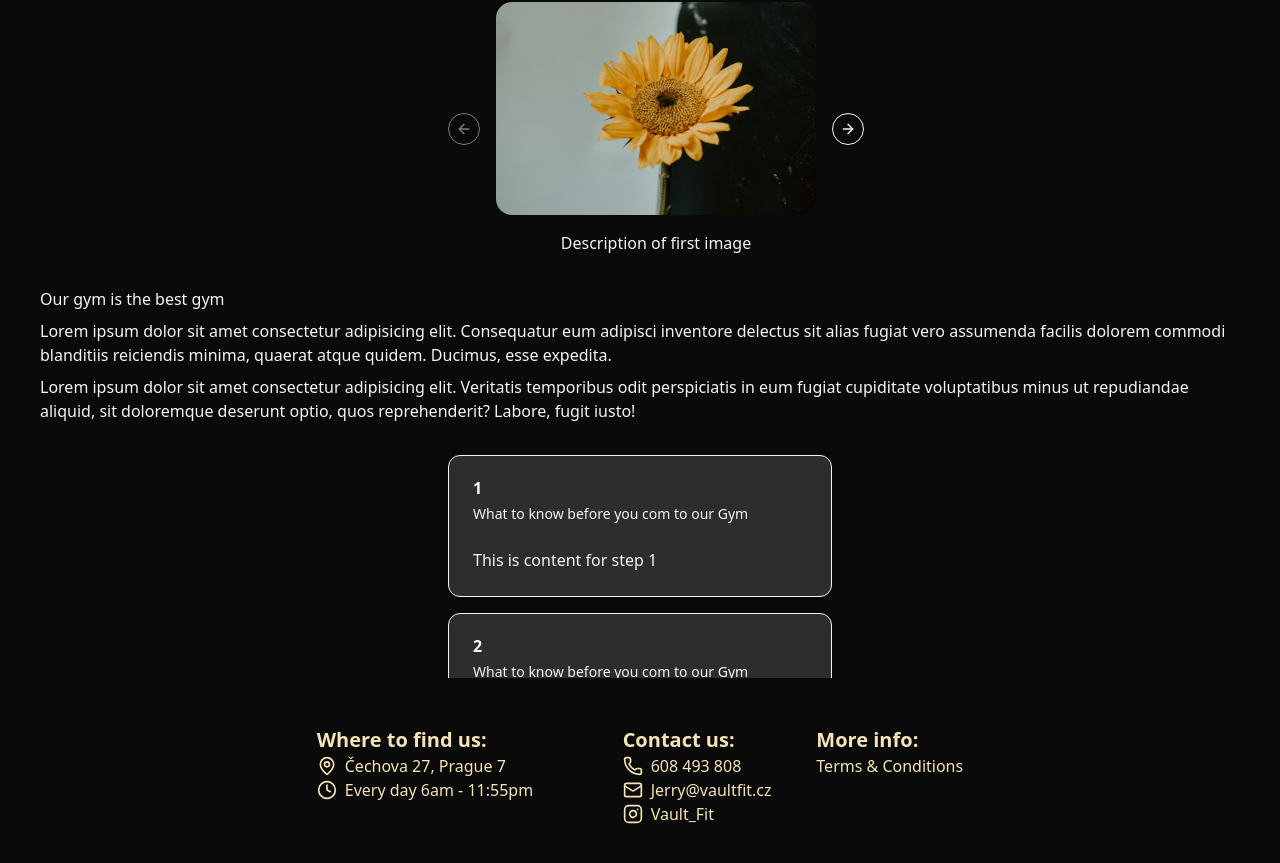
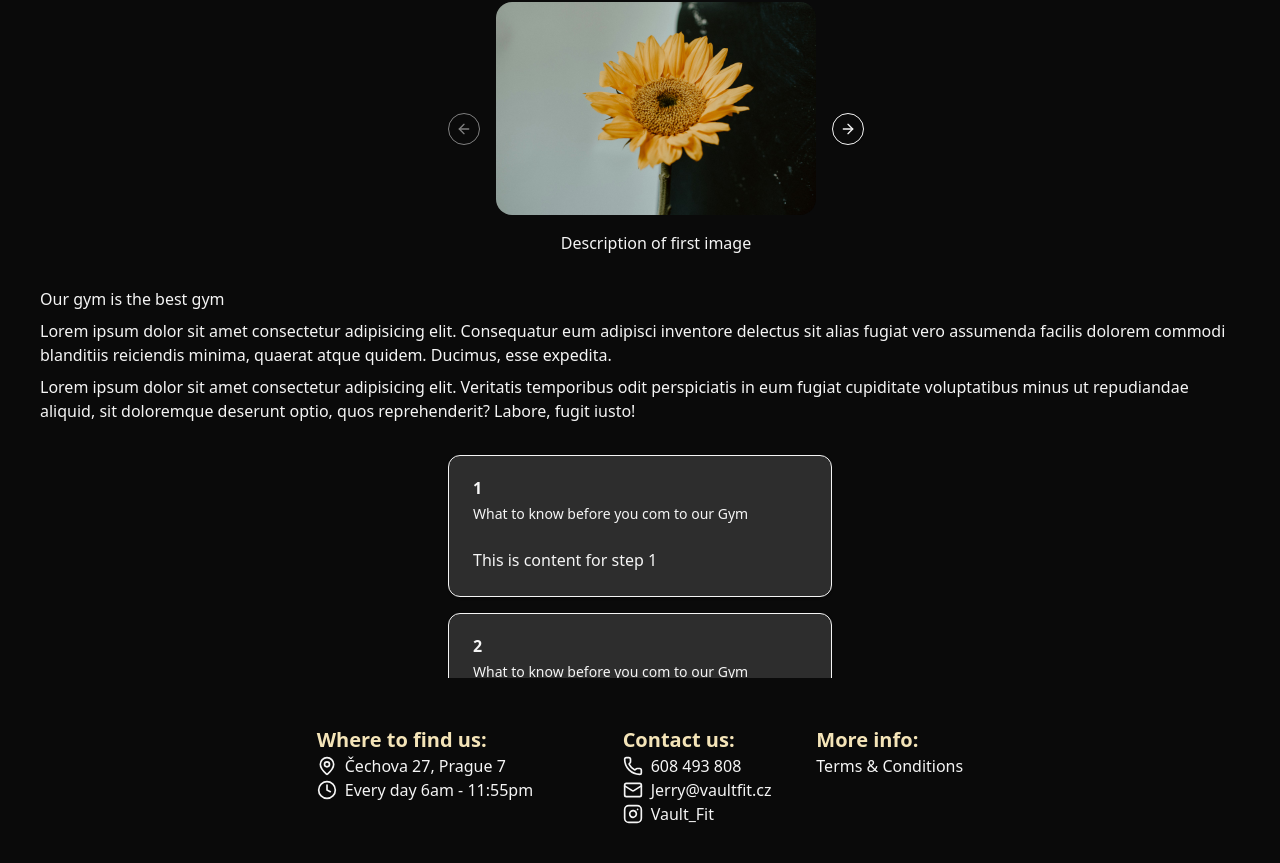
Before and after one commit to evahli/vault-fit, a React (Vite) app: page / in a window 1280 px wide. Shown: the part 235-1098 px from the top of the page. Built offline with nearby package versions, Linux system fonts and the light colour scheme.

Commit message:
fix formatting footer & faqs

```diff
--- a/src/components/FAQSection.jsx
+++ b/src/components/FAQSection.jsx
@@ -11,7 +11,7 @@ import {
 export const FAQSection = () => {
     return (
         <div className="max-w-3xl mx-auto px-4 py-12">
-            <h1 className="text-3xl font-bold text-center text-text mb-8">
+            <h1 className="text-3xl text-gold-light font-bold text-center mb-8">
                 Frequently Asked Questions:</h1>
             <Accordion type="single" collapsible>
                 {FAQsText.map((faq) => (
--- a/src/components/Footer.jsx
+++ b/src/components/Footer.jsx
@@ -9,32 +9,32 @@ export const Footer = () => {
       <div className="flex flex-col md:flex-row md:justify-evenly">
       <div>
         <h2 className="text-gold-light text-xl font-semibold">Where to find us: </h2>
-        <a   className="flex items-center gap-2 text-gold-light hover:text-gold whitespace-nowrap"
+        <a   className="flex items-center gap-2 text-text hover:text-gold-light whitespace-nowrap"
 
           href="https://www.google.com/maps/place/%C4%8Cechova+307%2F27,+170+00+Praha+7/@50.1024042,14.4177148,17z/data=!3m1!4b1!4m6!3m5!1s0x470b94d07bf76f1f:0x5e764ea5d03c52fe!8m2!3d50.1024008!4d14.4202897!16s%2Fg%2F11j0py8td3?entry=ttu&g_ep=EgoyMDI1MTExMi4wIKXMDSoASAFQAw%3D%3D"
         >
           <MapPin className="w-5 h-5" />
         Čechova 27, Prague 7        </a>
 
-        <p className="flex items-center gap-2 text-gold-light hover:text-gold whitespace-nowrap"> <Clock className="w-5 h-5"/> Every day 6am - 11:55pm</p>
+        <p className="flex items-center gap-2 text-text hover:text-gold-light whitespace-nowrap"> <Clock className="w-5 h-5"/> Every day 6am - 11:55pm</p>
 
       </div>
       <br />
       <div>
         <h2 className="text-gold-light text-xl font-semibold">Contact us: </h2>
-        <a className="flex items-center gap-2 text-gold-light hover:text-gold whitespace-nowrap"
+        <a className="flex items-center gap-2 text-text hover:text-gold-light whitespace-nowrap"
           href="tel:+420608493808"
         >
           <Phone className="w-5 h-5" />
           608 493 808
         </a>
-        <a className="flex items-center gap-2 text-gold-light hover:text-gold whitespace-nowrap"
+        <a className="flex items-center gap-2 text-text hover:text-gold-light whitespace-nowrap"
           href="mailto:jerry@vaultfit.cz"
         >
           <Mail className="w-5 h-5" />
           Jerry@vaultfit.cz
         </a>
-        <a className="flex items-center gap-2 text-gold-light hover:text-gold whitespace-nowrap"
+        <a className="flex items-center gap-2 text-text hover:text-gold-light whitespace-nowrap"
           href="https://www.instagram.com/"
         >
           <Instagram className="w-5 h-5" />
@@ -45,7 +45,7 @@ export const Footer = () => {
         <h2 className="text-gold-light text-xl font-semibold">More info: </h2>
         <Link
           to="/terms"
-          className="text-gold-light hover:text-gold transition-colors"
+          className="text-text-text hover:text-gold-light transition-colors"
         >
           Terms & Conditions
         </Link>
```
